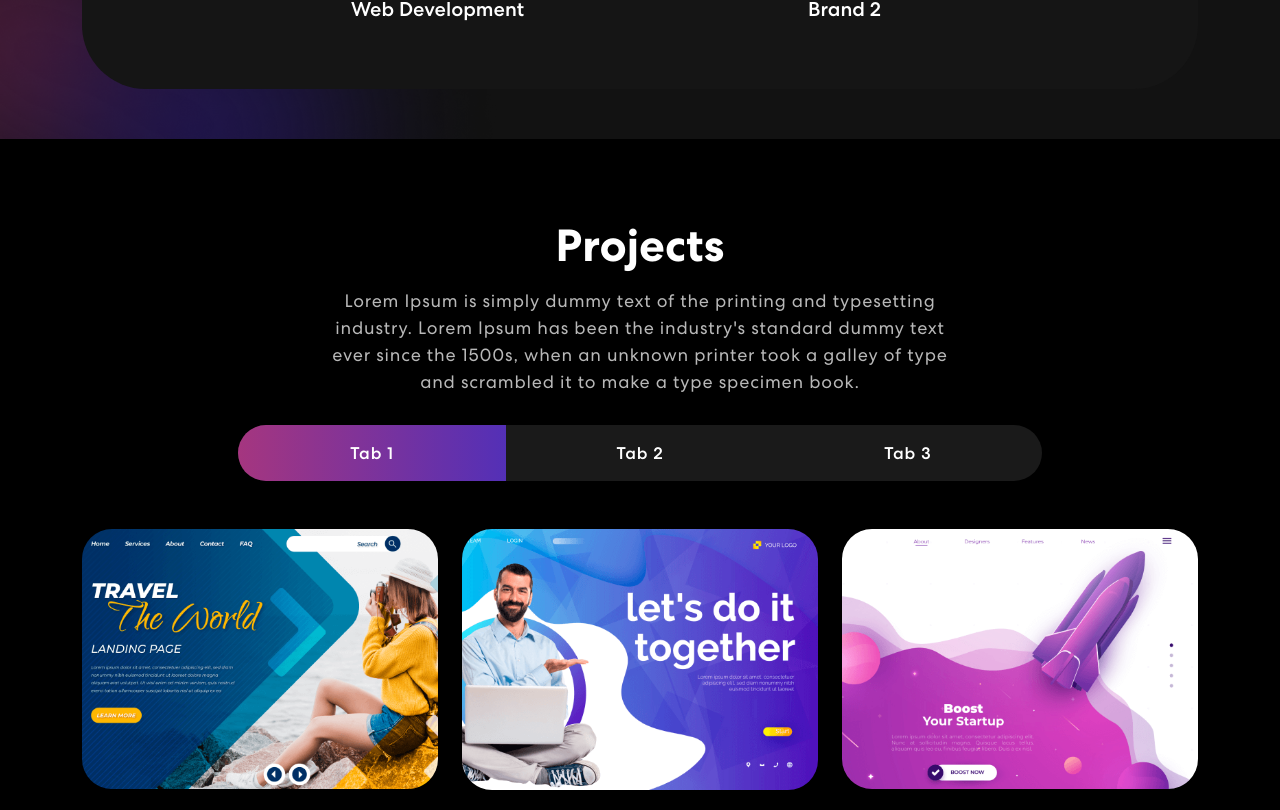
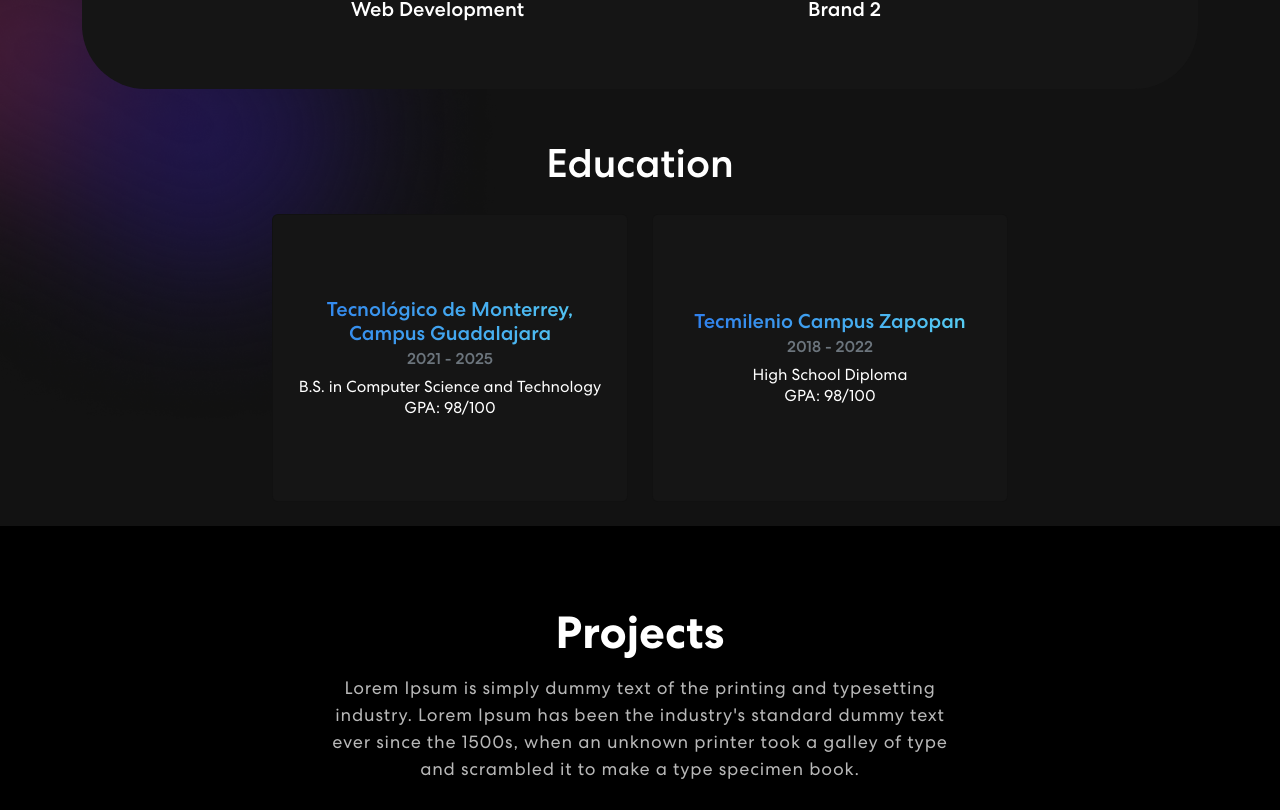
Before and after one commit to Armandotrsg/portfolio, a React (Create React App) app: page / in a window 1280 px wide. Shown: the part 1130-1940 px from the top of the page. Built offline with nearby package versions, Linux system fonts and the light colour scheme.

Commit message:
Education

```diff
--- a/src/App.css
+++ b/src/App.css
@@ -689,3 +689,48 @@
   letter-spacing: 0.5px;
   margin-top: 20px;
 }
+
+/************ Education Css ************/
+
+.education {
+  display: flex;
+  margin-bottom: 1.5rem;
+  justify-content: center;
+  align-items: center;
+}
+
+.educationCard {
+  margin-top: 1.2rem;
+  height: 18rem !important;
+  background-color: #151515 !important;
+}
+
+.cardBody {
+  display: flex;
+  flex-direction: row;
+  align-items: center;
+  text-align: center;
+  justify-content: center;
+}
+
+.gradient-text {
+  /* Fallback: Set a background color. */
+  background-color: red;
+
+  /* Create the gradient. */
+  background: #56CCF2;  /* fallback for old browsers */
+  background: -webkit-linear-gradient(to right, #2F80ED, #56CCF2);  /* Chrome 10-25, Safari 5.1-6 */
+  background: linear-gradient(to right, #2F80ED, #56CCF2); /* W3C, IE 10+/ Edge, Firefox 16+, Chrome 26+, Opera 12+, Safari 7+ */
+
+
+  /* Set the background size and repeat properties. */
+  background-size: 100%;
+  background-repeat: repeat;
+
+  /* Use the text as a mask for the background. */
+  /* This will show the gradient as a text color rather than element bg. */
+  background-clip: text;
+  -webkit-text-fill-color: transparent;
+  -moz-background-clip: text;
+  -moz-text-fill-color: transparent;
+}
--- a/src/App.js
+++ b/src/App.js
@@ -12,6 +12,7 @@
   useLocation,
   useNavigate,
   useParams } from 'react-router-dom';
+  import { Home } from './components/HomeComponent';
 
 
 function App() {
@@ -19,10 +20,7 @@
     <BrowserRouter>
       <div className='App'>
         <NavBar />
-        <Banner />
-        <Skills />
-        <Projects />
-        <Contact />
+        <Home />
         <Footer />
       </div>
     </BrowserRouter>
--- /dev/null
+++ b/src/components/Education.js
@@ -0,0 +1,62 @@
+import { Card, Button, Container, Row, Col } from "react-bootstrap";
+
+export const Education = () => {
+    const edu = [
+        {
+            name: "Tecnológico de Monterrey, Campus Guadalajara",
+            date: "2021 - 2025",
+            gpa: "GPA: 98/100",
+            title: "B.S. in Computer Science and Technology",
+            img: "https://upload.wikimedia.org/wikipedia/commons/4/47/Logo_del_ITESM.svg"
+        },
+        {
+            name: "Tecmilenio Campus Zapopan",
+            date: "2018 - 2022",
+            gpa: "GPA: 98/100",
+            title: "High School Diploma",
+            img: "../assets/img/tecmilenio.png"
+        },
+    ];
+
+    const EduCard = ({ name, date, gpa, title, img }) => {
+        return (
+            <Col xs={12} md={6} xl={4}>
+                <Card className="educationCard">
+                    <Card.Body className="cardBody">
+                        <div>
+                            <Card.Title className="gradient-text">{name}</Card.Title>
+                            <Card.Subtitle className="mb-2 text-muted">
+                                {date}
+                            </Card.Subtitle>
+                            <Card.Text>
+                                {title}
+                                <br />
+                                {gpa}
+                            </Card.Text>
+                        </div>
+
+                    </Card.Body>
+                </Card>
+            </Col>
+        );
+    };
+
+    return (
+        <section className="education">
+            <Container>
+                <Row >
+                    <Col className="text-center">
+                        <h1>Education</h1>
+                    </Col>
+                </Row>
+                <Row className="align-items-center justify-content-center">
+                    {edu.map((school, index) => {
+                        return <EduCard key={index} {...school} />;
+                    })}
+                    {/* q: Why is this not working? */}
+                    {/* a: Because you are trying to map over an object, not an array. */}
+                </Row>
+            </Container>
+        </section>
+    );
+};
--- /dev/null
+++ b/src/components/HomeComponent.js
@@ -0,0 +1,18 @@
+import React from "react"
+import { Banner } from "./Banner"
+import { Skills } from "./Skills"
+import { Projects } from "./Projects"
+import { Contact } from "./Contact"
+import { Education } from "./Education"
+
+export const Home = () => {
+    return (
+        <React.Fragment>
+            <Banner />
+            <Skills />
+            <Education />
+            <Projects />
+            <Contact />
+        </React.Fragment>
+    )
+}
--- a/src/components/Skills.js
+++ b/src/components/Skills.js
@@ -5,6 +5,7 @@
 import meter2 from "../assets/img/meter2.svg";
 import meter3 from "../assets/img/meter3.svg";
 import colorSharp from "../assets/img/color-sharp.png"
+
 
 export const Skills = () => {
     const responsive = {
@@ -36,19 +37,19 @@
                             <p>Lorem Ipsum is simply dummy text of the printing and typesetting industry.<br></br> Lorem Ipsum has been the industry's standard dummy text.</p>
                             <Carousel responsive={responsive} infinite={true} className="skill-slider">
                                 <div className="item">
-                                    <img src={meter1} alt="Web Development" />
+                                    <img src={meter1} alt="C++" />
                                     <h5>Web Development</h5>
                                 </div>
                                 <div className="item">
-                                    <img src={meter2} alt="Example 2" />
+                                    <img src={meter1} alt="Example 2" />
                                     <h5>Brand 2</h5>
                                 </div>
                                 <div className="item">
-                                    <img src={meter3} alt="Example 3" />
+                                    <img src={meter1} alt="Example 3" />
                                     <h5>C++</h5>
                                 </div>
                                 <div className="item">
-                                    <img src={meter1} alt="Example 4" />
+                                    <img src={"https://cdn.worldvectorlogo.com/logos/arduino-1.svg"} alt="Example 4" className="img-fluid" />
                                     <h5>Python</h5>
                                 </div>
                             </Carousel>
```
